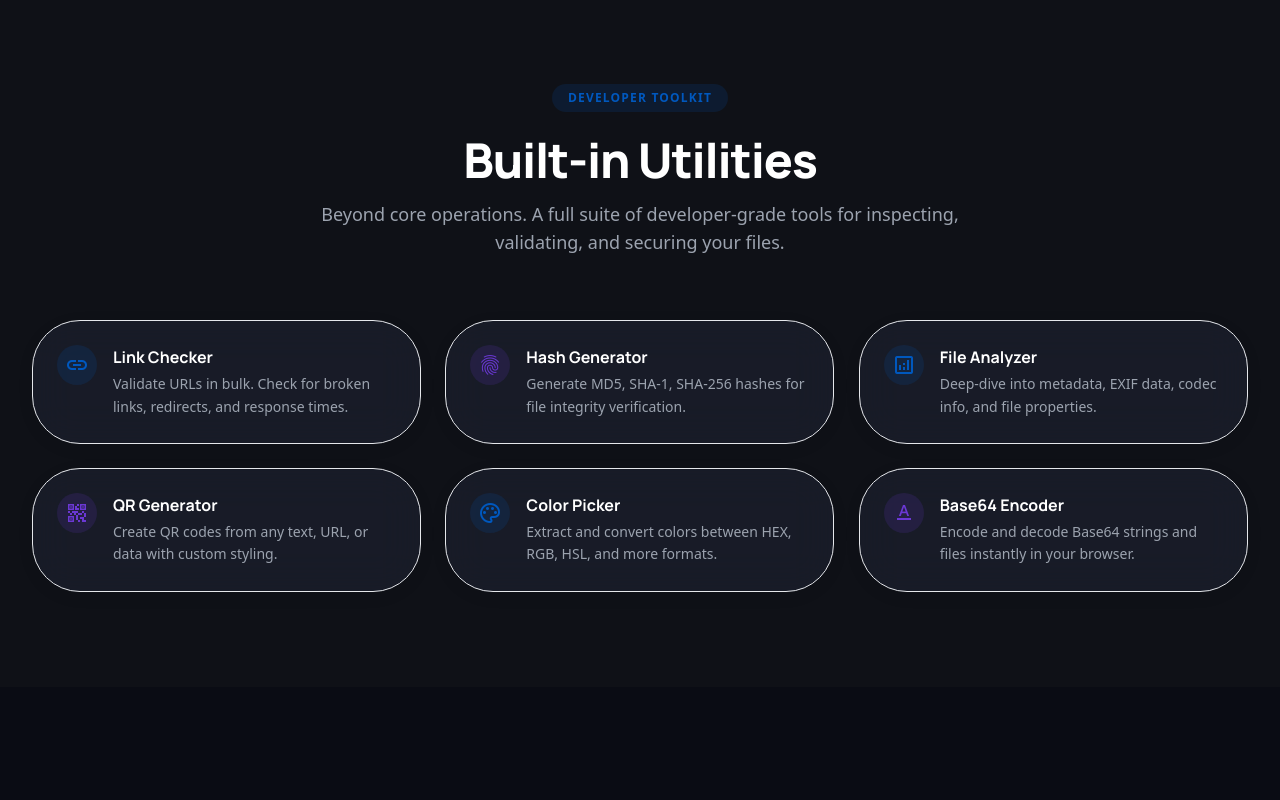
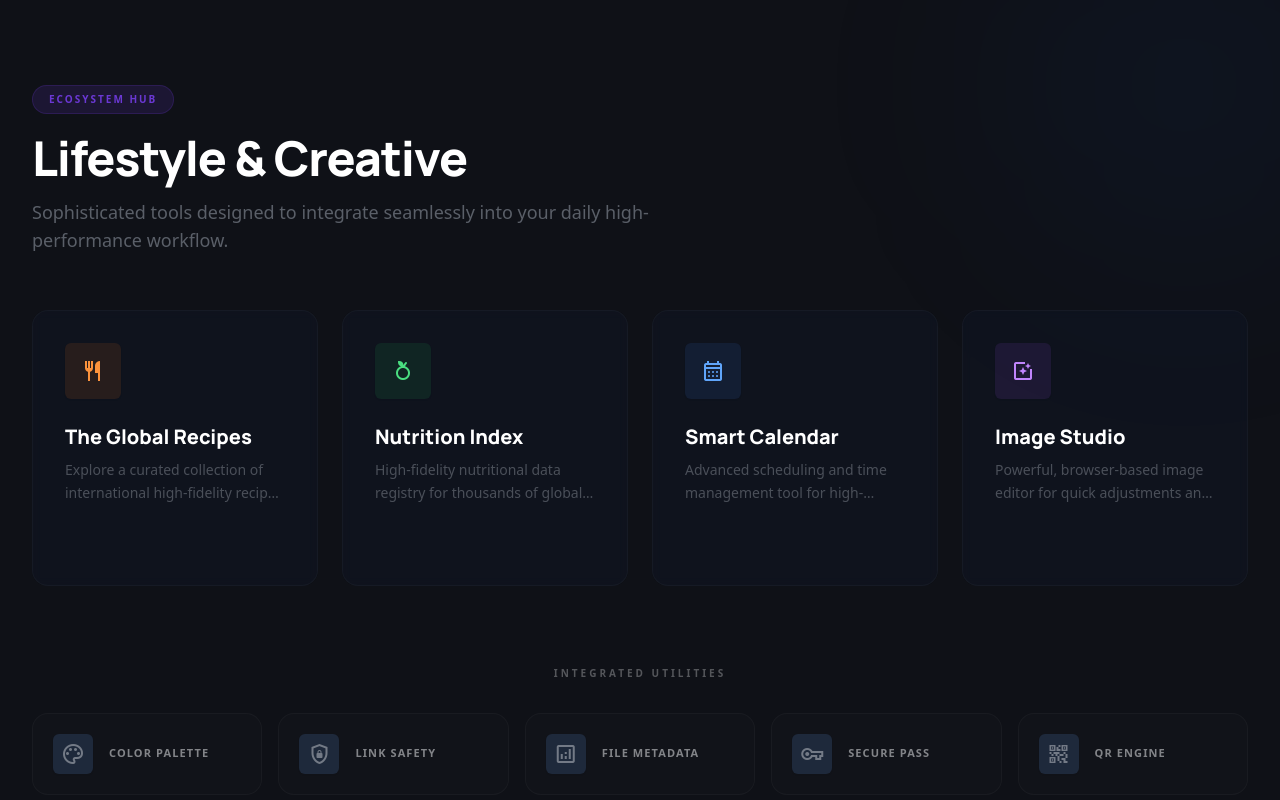
Before and after one commit to FikFikk/figo, a Nuxt app: page / in a window 1280 px wide. Shown: the part 1860-2660 px from the top of the page. Built offline with nearby package versions, Linux system fonts and the light colour scheme.

Commit message:
add tools in landing page

```diff
--- a/app/components/CtaSection.vue
+++ b/app/components/CtaSection.vue
@@ -8,7 +8,7 @@
       style="transition: all 0.8s cubic-bezier(0.16, 1, 0.3, 1);"
     >
       <!-- Badge -->
-      <div class="inline-block px-4 py-1.5 rounded-full text-xs font-bold tracking-widest uppercase mb-8"
+      <div class="inline-block px-4 py-1.5 rounded-2xl text-xs font-bold tracking-widest uppercase mb-8"
         :class="isDark ? 'bg-primary/15 text-primary border border-primary/20' : 'bg-primary-fixed text-on-primary-fixed'"
       >
         Start for Free?
@@ -28,13 +28,13 @@
 
       <div class="flex flex-col sm:flex-row items-center justify-center gap-4 md:gap-6">
         <button
-          class="w-full sm:w-auto px-8 md:px-10 py-4 md:py-5 bg-primary text-on-primary rounded-full font-bold text-base md:text-lg hover:scale-105 shadow-xl shadow-primary/20 transition-all active:scale-95"
+          class="w-full sm:w-auto px-8 md:px-10 py-4 md:py-5 bg-primary text-on-primary rounded-2xl font-bold text-base md:text-lg hover:scale-105 shadow-xl shadow-primary/20 transition-all active:scale-95"
           @click="scrollTo('tools')"
         >
           Launch Dashboard
         </button>
         <button
-          class="w-full sm:w-auto px-8 md:px-10 py-4 md:py-5 rounded-full font-bold text-base md:text-lg transition-all"
+          class="w-full sm:w-auto px-8 md:px-10 py-4 md:py-5 rounded-2xl font-bold text-base md:text-lg transition-all"
           :class="isDark ? 'bg-white/10 text-white hover:bg-white/15 border border-white/10' : 'bg-white text-slate-900 hover:bg-slate-50 border border-slate-200'"
           @click="scrollTo('toolkit')"
         >
--- a/app/components/ToolCard.vue
+++ b/app/components/ToolCard.vue
@@ -1,7 +1,7 @@
 <template>
   <div
     ref="cardRef"
-    class="glass-panel p-8 md:p-10 rounded-xl shadow-[0_4px_20px_rgba(0,0,0,0.04)] group hover:shadow-[0_12px_40px_rgba(0,88,190,0.08)] transition-all duration-500 flex flex-col justify-between min-h-[360px] md:min-h-[400px]"
+    class="glass-panel p-8 md:p-10 rounded-2xl shadow-[0_4px_20px_rgba(0,0,0,0.04)] group hover:shadow-[0_12px_40px_rgba(0,88,190,0.08)] transition-all duration-500 flex flex-col justify-between min-h-[360px] md:min-h-[400px]"
     :class="[
       isDark ? 'border border-white/8 hover:border-white/15' : 'border border-white/50',
       isVisible ? 'opacity-100 translate-y-0' : 'opacity-0 translate-y-8'
@@ -10,7 +10,7 @@
   >
     <div>
       <div
-        class="w-14 h-14 md:w-16 md:h-16 rounded-full flex items-center justify-center mb-6 md:mb-8 group-hover:scale-110 transition-transform duration-300"
+        class="w-14 h-14 md:w-16 md:h-16 rounded-2xl flex items-center justify-center mb-6 md:mb-8 group-hover:scale-110 transition-transform duration-300"
         :class="iconBgClass"
       >
         <span class="material-symbols-outlined text-3xl md:text-4xl" :class="iconColorClass">{{ icon }}</span>
--- a/app/pages/index.vue
+++ b/app/pages/index.vue
@@ -34,7 +34,66 @@
       </div>
     </section>
 
-    <HowItWorks />
+    <!-- Ecosystem Section -->
+    <section class="py-24 px-6 md:px-8 max-w-7xl mx-auto border-t border-black/5 dark:border-white/5 relative overflow-hidden">
+      <!-- Subtle Background Glow -->
+      <div class="absolute -top-24 -right-24 w-96 h-96 bg-primary/5 rounded-full blur-[100px] pointer-events-none"></div>
+
+      <div class="mb-14 relative z-10">
+        <div class="inline-block px-4 py-1.5 rounded-2xl text-[10px] font-black tracking-[0.2em] uppercase mb-5"
+          :class="isDark ? 'bg-tertiary/15 text-tertiary border border-tertiary/20' : 'bg-slate-100 text-slate-500'"
+        >
+          Ecosystem Hub
+        </div>
+        <h2 class="text-3xl md:text-5xl font-headline font-black tracking-tight mb-4"
+          :class="isDark ? 'text-white' : 'text-slate-900'"
+        >
+          Lifestyle & Creative
+        </h2>
+        <p class="text-secondary max-w-2xl text-base md:text-lg leading-relaxed">Sophisticated tools designed to integrate seamlessly into your daily high-performance workflow.</p>
+      </div>
+
+      <div class="grid grid-cols-1 sm:grid-cols-2 lg:grid-cols-4 gap-6 relative z-10">
+        <div
+          v-for="tool in ecosystemTools"
+          :key="tool.title"
+          @click="router.push(tool.route)"
+          class="group relative p-8 rounded-2xl border border-black/[0.03] dark:border-white/[0.03] bg-white/40 dark:bg-slate-900/40 backdrop-blur-sm hover:bg-white dark:hover:bg-slate-900 transition-all duration-500 cursor-pointer hover:shadow-2xl hover:shadow-primary/5 hover:-translate-y-2 overflow-hidden"
+        >
+          <!-- Hover Accent Gradient -->
+          <div class="absolute inset-0 bg-gradient-to-br from-primary/5 to-transparent opacity-0 group-hover:opacity-100 transition-opacity duration-500"></div>
+
+          <div class="w-14 h-14 rounded-md mb-6 flex items-center justify-center text-3xl shadow-sm transition-transform duration-500 group-hover:scale-110 group-hover:rotate-3" :class="tool.bg">
+            <span class="material-symbols-outlined">{{ tool.icon }}</span>
+          </div>
+          <h3 class="font-headline font-black text-xl mb-2 transition-colors duration-300" :class="isDark ? 'text-white group-hover:text-primary' : 'text-slate-900 group-hover:text-primary'">{{ tool.title }}</h3>
+          <p class="text-sm text-secondary leading-relaxed line-clamp-2 opacity-80">{{ tool.description }}</p>
+
+          <div class="mt-6 flex items-center text-[10px] font-black uppercase tracking-[0.2em] text-primary translate-x-[-10px] opacity-0 group-hover:translate-x-0 group-hover:opacity-100 transition-all duration-500">
+            Open Module <span class="material-symbols-outlined text-sm ml-2">north_east</span>
+          </div>
+        </div>
+      </div>
+
+      <!-- Mini Utilities Grid -->
+      <div class="mt-20 relative z-10">
+        <p class="text-center text-[10px] font-black uppercase tracking-[0.3em] opacity-30 mb-8">Integrated Utilities</p>
+        <div class="grid grid-cols-2 md:grid-cols-3 lg:grid-cols-5 gap-4">
+          <NuxtLink
+            v-for="tool in miniTools"
+            :key="tool.name"
+            :to="tool.route"
+            class="flex items-center gap-4 p-5 rounded-2xl border border-black/[0.03] dark:border-white/[0.03] bg-black/[0.01] dark:bg-white/[0.01] hover:bg-primary/5 dark:hover:bg-primary/10 hover:border-primary/20 transition-all duration-300 group"
+          >
+            <div class="w-10 h-10 rounded-md bg-white dark:bg-slate-800 flex items-center justify-center shadow-sm group-hover:shadow-md group-hover:scale-110 transition-all">
+              <span class="material-symbols-outlined text-xl opacity-40 group-hover:text-primary group-hover:opacity-100 transition-all">{{ tool.icon }}</span>
+            </div>
+            <span class="text-[11px] font-black uppercase tracking-widest opacity-50 group-hover:opacity-100 group-hover:text-primary transition-colors">{{ tool.name }}</span>
+          </NuxtLink>
+        </div>
+      </div>
+    </section>
+<!-- <HowItWorks /> -->
     <CtaSection />
   </div>
 </template>
@@ -83,6 +142,45 @@ const coreTools = [
   },
 ]
 
+const ecosystemTools = [
+  {
+    icon: 'restaurant',
+    title: 'The Global Recipes',
+    description: 'Explore a curated collection of international high-fidelity recipes with real-time scaling.',
+    route: '/recipes',
+    bg: 'bg-orange-50 text-orange-500 dark:bg-orange-500/10 dark:text-orange-400',
+  },
+  {
+    icon: 'nutrition',
+    title: 'Nutrition Index',
+    description: 'High-fidelity nutritional data registry for thousands of global products.',
+    route: '/foods',
+    bg: 'bg-green-50 text-green-500 dark:bg-green-500/10 dark:text-green-400',
+  },
+  {
+    icon: 'calendar_month',
+    title: 'Smart Calendar',
+    description: 'Advanced scheduling and time management tool for high-productivity workflows.',
+    route: '/kalender',
+    bg: 'bg-blue-50 text-blue-500 dark:bg-blue-500/10 dark:text-blue-400',
+  },
+  {
+    icon: 'photo_filter',
+    title: 'Image Studio',
+    description: 'Powerful, browser-based image editor for quick adjustments and filters.',
+    route: '/editor',
+    bg: 'bg-purple-50 text-purple-500 dark:bg-purple-500/10 dark:text-purple-400',
+  },
+]
+
+const miniTools = [
+  { name: 'Color Palette', icon: 'palette', route: '/tools/color-palette' },
+  { name: 'Link Safety', icon: 'shield_lock', route: '/tools/link-safety' },
+  { name: 'File Metadata', icon: 'analytics', route: '/tools/file-metadata' },
+  { name: 'Secure Pass', icon: 'vpn_key', route: '/tools/secure-generator' },
+  { name: 'QR Engine', icon: 'qr_code_2', route: '/tools/qr-engine' },
+]
+
 function handleToolAction(toolName: string) {
   const tool = coreTools.find(t => t.title === toolName)
   if (tool) router.push(tool.route)
```
